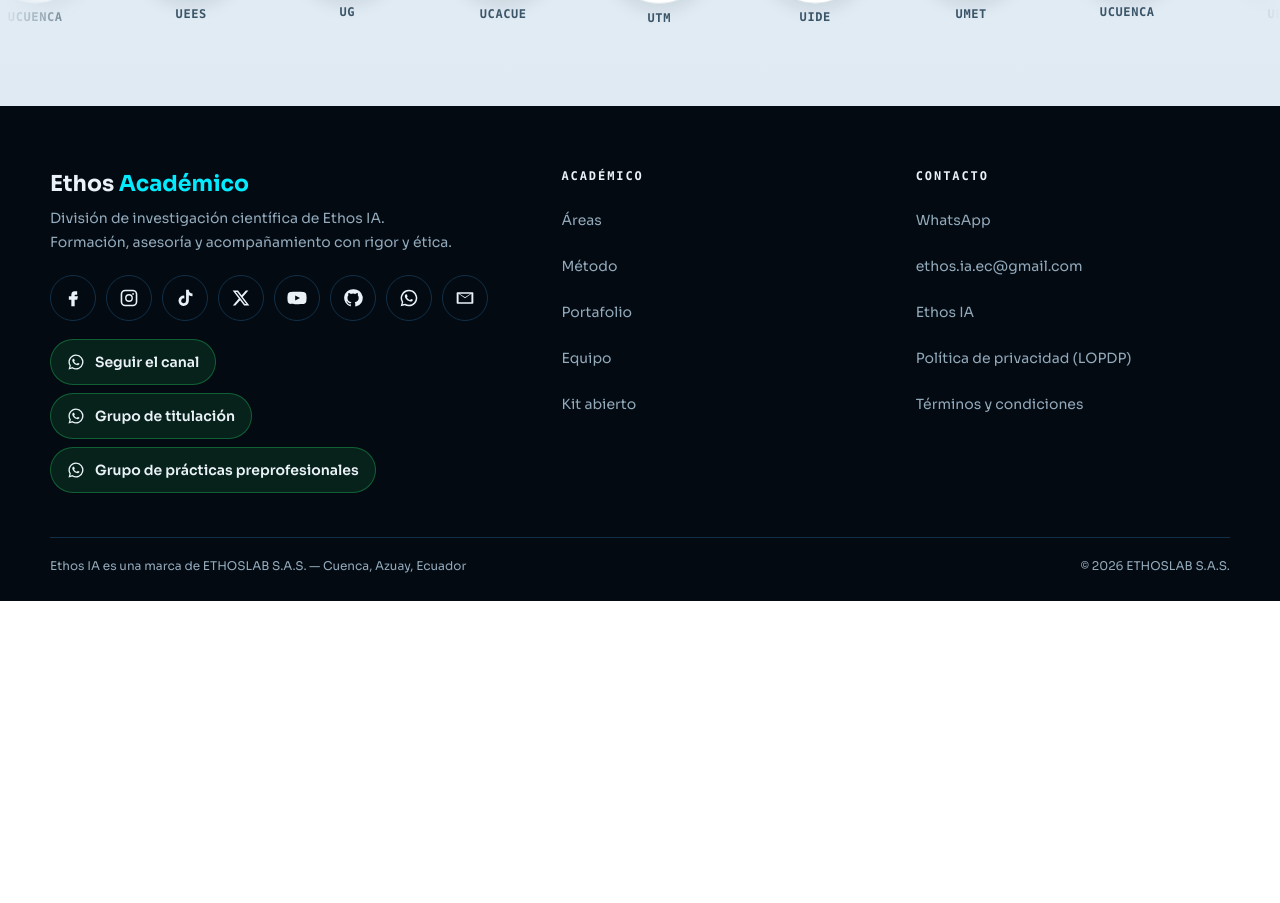
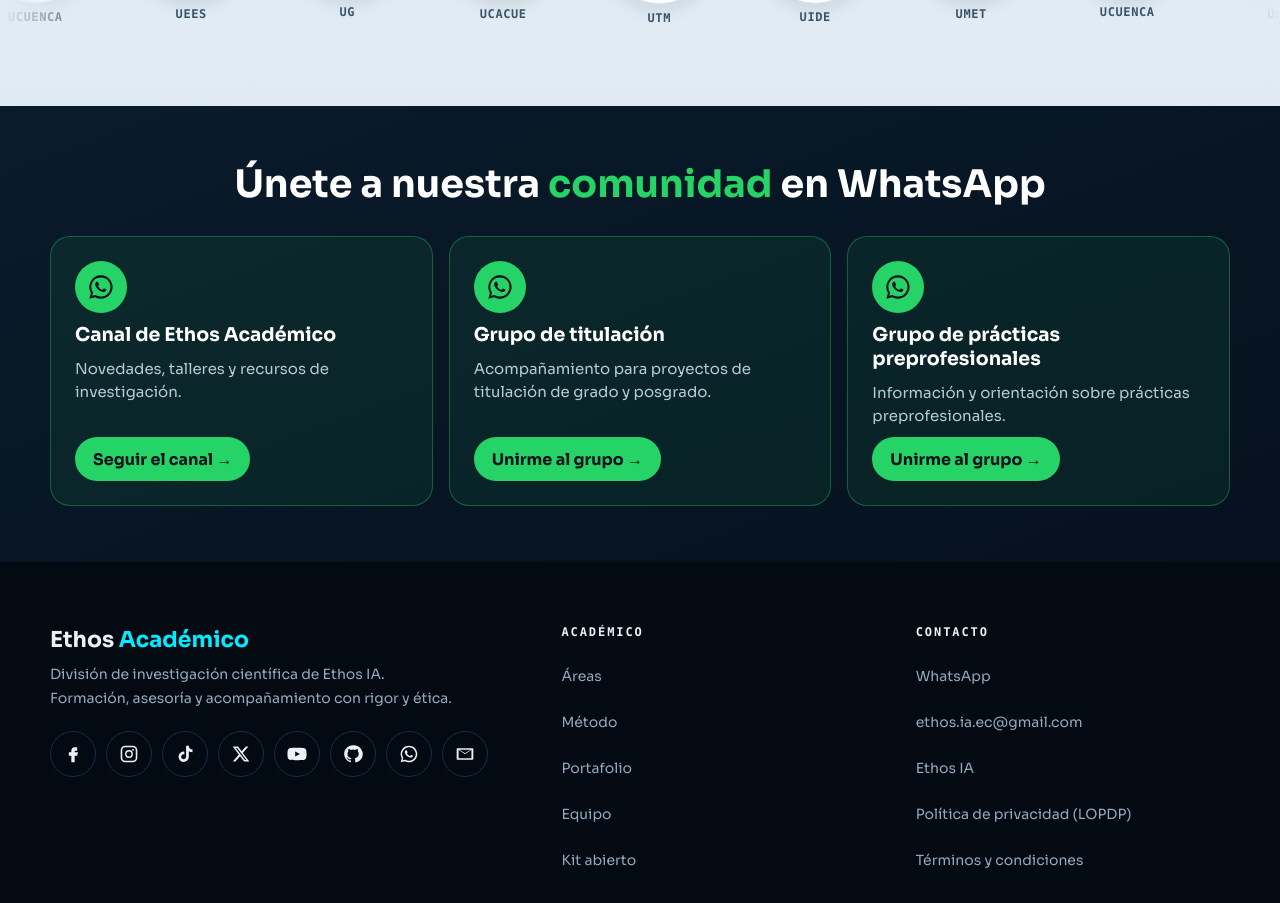
Before and after one commit to ethos-ia-ec/ethos_ia, a Next.js app: page /academico in a window 1280 px wide. Shown: the part 10653-11556 px from the top of the page. Before the commit the page ends 11254 px from the top, so only its background shows below. Built offline with nearby package versions, Linux system fonts and the light colour scheme; no server answers.

Commit message:
Ethos Académico: tarjetas de comunidad en WhatsApp y enlace del grupo de prácticas

```diff
--- a/components/academico/PieAcademico.tsx
+++ b/components/academico/PieAcademico.tsx
@@ -19,11 +19,11 @@ const NOMBRE_RED = (url: string) =>
   url.includes('facebook') ? 'Facebook' : url.includes('instagram') ? 'Instagram' : url.includes('tiktok') ? 'TikTok'
     : url.includes('youtube') ? 'YouTube' : url.includes('x.com') ? 'X' : url.includes('github') ? 'GitHub' : 'Red social';
 
-// Comunidad en WhatsApp. shortcut: los dos grupos comparten enlace hasta que llegue el de prácticas.
+// Comunidad en WhatsApp: enlaces universales; el sistema abre la app instalada (WhatsApp, Business, escritorio o web).
 const COMUNIDAD = [
-  { href: 'https://whatsapp.com/channel/0029Vb6klJD0QeakhfPvqx0T', texto: 'Seguir el canal' },
-  { href: 'https://chat.whatsapp.com/F7sl9MaYMH42WPQ1OgNDN8', texto: 'Grupo de titulación' },
-  { href: 'https://chat.whatsapp.com/F7sl9MaYMH42WPQ1OgNDN8', texto: 'Grupo de prácticas preprofesionales' },
+  { href: 'https://whatsapp.com/channel/0029Vb6klJD0QeakhfPvqx0T', titulo: 'Canal de Ethos Académico', texto: 'Novedades, talleres y recursos de investigación.', accion: 'Seguir el canal' },
+  { href: 'https://chat.whatsapp.com/F7sl9MaYMH42WPQ1OgNDN8', titulo: 'Grupo de titulación', texto: 'Acompañamiento para proyectos de titulación de grado y posgrado.', accion: 'Unirme al grupo' },
+  { href: 'https://chat.whatsapp.com/FTphuOz3cKc5NUUYrEY9SF', titulo: 'Grupo de prácticas preprofesionales', texto: 'Información y orientación sobre prácticas preprofesionales.', accion: 'Unirme al grupo' },
 ];
 
 const ENLACES = [
@@ -37,6 +37,23 @@ export default function PieAcademico() {
   return (
     <>
     <CintaUniversidades />
+    <section className="comunidad" aria-labelledby="comunidad-titulo">
+      <div className="com-ancho">
+        <h2 id="comunidad-titulo">Únete a nuestra <em>comunidad</em> en WhatsApp</h2>
+        <ul>
+          {COMUNIDAD.map((c) => (
+            <li key={c.href}>
+              <a href={c.href} target="_blank" rel="noopener noreferrer">
+                <span className="com-icono"><svg viewBox="0 0 24 24" width="28" height="28" aria-hidden="true"><path fill="currentColor" d={ICONOS.WhatsApp} /></svg></span>
+                <strong>{c.titulo}</strong>
+                <span className="com-texto">{c.texto}</span>
+                <span className="com-accion">{c.accion} →</span>
+              </a>
+            </li>
+          ))}
+        </ul>
+      </div>
+    </section>
     <footer className="pie">
       <div className="rej">
         <div>
@@ -47,16 +64,6 @@ export default function PieAcademico() {
               <li key={e.href}>
                 <a href={e.href} target={e.nombre === 'Correo' ? undefined : '_blank'} rel="noopener noreferrer" aria-label={e.nombre} title={e.nombre}>
                   <svg viewBox="0 0 24 24" width="20" height="20" aria-hidden="true"><path fill="currentColor" d={ICONOS[e.nombre]} /></svg>
-                </a>
-              </li>
-            ))}
-          </ul>
-          <ul className="comunidad" aria-label="Comunidad en WhatsApp">
-            {COMUNIDAD.map((c) => (
-              <li key={c.texto}>
-                <a href={c.href} target="_blank" rel="noopener noreferrer">
-                  <svg viewBox="0 0 24 24" width="18" height="18" aria-hidden="true"><path fill="currentColor" d={ICONOS.WhatsApp} /></svg>
-                  {c.texto}
                 </a>
               </li>
             ))}
@@ -88,6 +95,7 @@ export default function PieAcademico() {
         <span>© 2026 ETHOSLAB S.A.S.</span>
       </div>
 
+    </footer>
       <style jsx>{`
         .pie { background: var(--c-azul-profundo); color: var(--c-apagado); padding: 64px var(--gutter) 28px; font-size: 14px; }
         .rej { max-width: var(--ancho-max); margin: 0 auto; display: grid; grid-template-columns: 1.5fr 1fr 1fr; gap: 40px; }
@@ -101,9 +109,23 @@ export default function PieAcademico() {
         .pie :global(a:hover) { color: var(--c-cian); }
         .redes { display: flex; flex-wrap: wrap; gap: 8px; margin-top: 20px; }
         .redes { gap: 10px; }
-        .comunidad { display: grid; gap: 8px; margin-top: 18px; }
-        .comunidad a { gap: 10px; padding: 0 16px; border-radius: var(--r-pill); background: rgba(37, 211, 102, 0.12); border: 1px solid rgba(37, 211, 102, 0.35); color: var(--c-claro); font-weight: 600; }
-        .comunidad a:hover { background: #25d366; color: #05111e; }
+        .comunidad { padding: 56px var(--gutter); background: linear-gradient(160deg, #0a1b2b, #05111e); }
+        .com-ancho { max-width: var(--ancho-max); margin: 0 auto; }
+        .comunidad h2 { margin: 0 0 28px; text-align: center; color: #fff; font: 700 clamp(24px, 5vw, 38px)/1.2 var(--font-brand); letter-spacing: 0; text-transform: none; }
+        .comunidad h2 em { font-style: normal; color: #25d366; }
+        .comunidad ul { list-style: none; margin: 0; padding: 0; display: grid; gap: 16px; grid-template-columns: minmax(0, 1fr); }
+        .comunidad a { box-sizing: border-box; height: 100%; display: flex; flex-direction: column; align-items: flex-start; gap: 10px; padding: 24px;
+          border-radius: 20px; background: rgba(37, 211, 102, 0.08); border: 1px solid rgba(37, 211, 102, 0.35); color: #fff; text-decoration: none;
+          transition: transform 0.25s ease, background 0.25s ease, box-shadow 0.25s ease; }
+        .comunidad a:hover { transform: translateY(-4px); background: rgba(37, 211, 102, 0.16); box-shadow: 0 16px 36px rgba(37, 211, 102, 0.22); }
+        .comunidad a:focus-visible { outline: 3px solid var(--c-cian); outline-offset: 3px; }
+        .com-icono { display: grid; place-items: center; width: 52px; height: 52px; border-radius: 50%; background: #25d366; color: #05111e; }
+        .comunidad strong { font-size: 19px; }
+        .com-texto { color: #b9cad6; line-height: 1.55; font-size: 15px; }
+        .com-accion { margin-top: auto; display: inline-flex; align-items: center; min-height: 44px; padding: 0 18px; border-radius: 999px; background: #25d366; color: #05111e; font-weight: 700; }
+        @media (min-width: 768px) { .comunidad ul { grid-template-columns: repeat(3, minmax(0, 1fr)); } }
+        @media (min-width: 1920px) { .com-ancho { max-width: 1560px; } .comunidad { padding: 80px var(--gutter); } }
+        @media (prefers-reduced-motion: reduce) { .comunidad a { transition: none; } .comunidad a:hover { transform: none; } }
         .redes a { justify-content: center; width: 44px; height: 44px; border: 1px solid var(--c-azul-3); border-radius: 50%; color: var(--c-claro); }
         .redes a:hover { border-color: var(--c-cian); color: var(--c-azul); background: var(--c-cian); transform: translateY(-2px); }
         .legal { max-width: var(--ancho-max); margin: 44px auto 0; padding-top: 20px; border-top: 1px solid var(--c-azul-3); display: flex; justify-content: space-between; flex-wrap: wrap; gap: 10px; font-size: 12px; }
@@ -111,7 +133,6 @@ export default function PieAcademico() {
         @media (min-width: 1920px) { .pie { font-size: 16px; } .rej, .legal { max-width: 1560px; } .marca { font-size: 26px; } }
         @media (min-width: 2560px) { .pie { font-size: 19px; } .rej, .legal { max-width: 2080px; } .marca { font-size: 32px; } h2 { font-size: 15px; } .legal { font-size: 15px; } }
       `}</style>
-    </footer>
     </>
   );
 }
```
